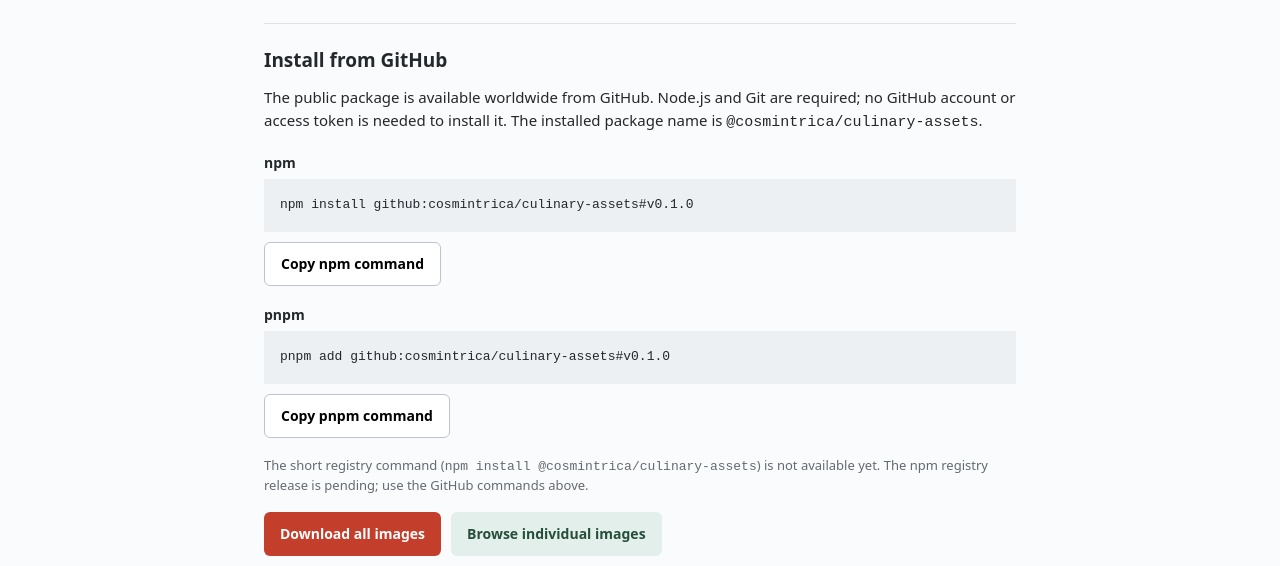
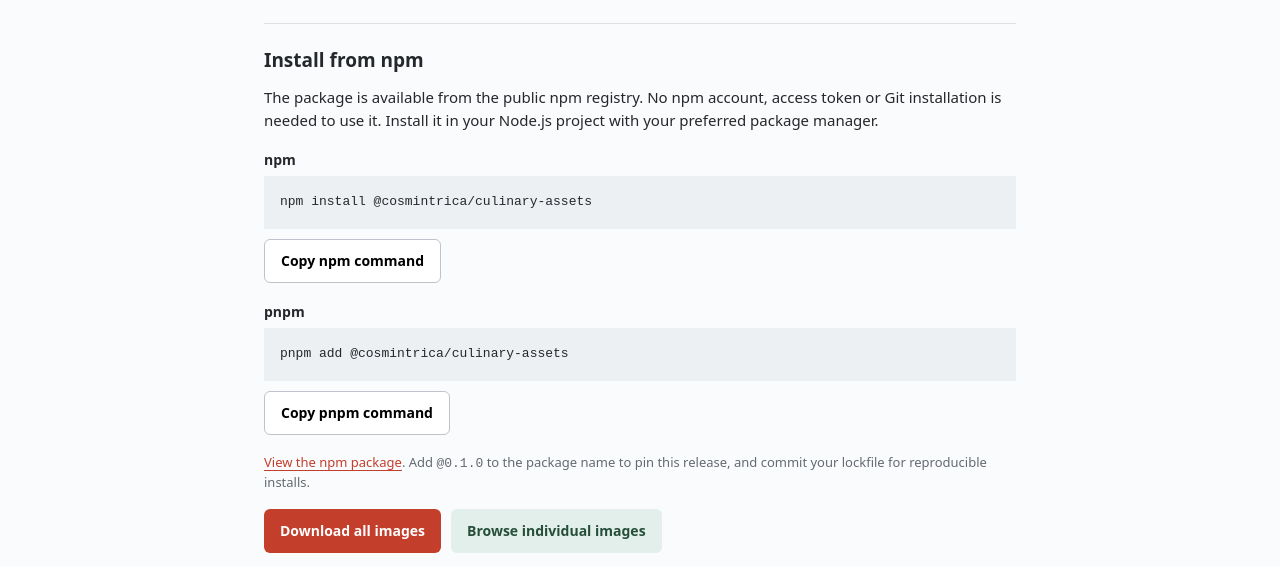
Before and after one commit to cosmintrica/culinary-assets, a website: page guide.html in a window 1280 px wide. Shown: the part 203-769 px from the top of the page. Drawn offline with Linux system fonts and the light colour scheme.

Commit message:
Document public npm registry installation

```diff
--- a/guide.html
+++ b/guide.html
@@ -16,15 +16,15 @@
     <h2>Install & license</h2>
     <nav class="guide-nav" aria-label="Guide sections"><a href="#install">Install</a><a href="#web">Web</a><a href="#native">Expo</a><a href="#art-license">Licenses</a></nav>
     <section id="install">
-      <h3>Install from GitHub</h3>
-      <p>The public package is available worldwide from GitHub. Node.js and Git are required; no GitHub account or access token is needed to install it. The installed package name is <code>@cosmintrica/culinary-assets</code>.</p>
+      <h3>Install from npm</h3>
+      <p>The package is available from the public npm registry. No npm account, access token or Git installation is needed to use it. Install it in your Node.js project with your preferred package manager.</p>
       <h4>npm</h4>
-      <pre><code id="npm-command">npm install github:cosmintrica/culinary-assets#v0.1.0</code></pre>
+      <pre><code id="npm-command">npm install @cosmintrica/culinary-assets</code></pre>
       <button class="copy" type="button" data-copy="npm-command">Copy npm command</button>
       <h4>pnpm</h4>
-      <pre><code id="pnpm-command">pnpm add github:cosmintrica/culinary-assets#v0.1.0</code></pre>
+      <pre><code id="pnpm-command">pnpm add @cosmintrica/culinary-assets</code></pre>
       <button class="copy" type="button" data-copy="pnpm-command">Copy pnpm command</button>
-      <p class="registry-note">The short registry command (<code>npm install @cosmintrica/culinary-assets</code>) is not available yet. The npm registry release is pending; use the GitHub commands above.</p>
+      <p class="registry-note"><a href="https://www.npmjs.com/package/@cosmintrica/culinary-assets">View the npm package</a>. Add <code>@0.1.0</code> to the package name to pin this release, and commit your lockfile for reproducible installs.</p>
       <div class="actions"><a class="download" href="https://github.com/cosmintrica/culinary-assets/archive/refs/tags/v0.1.0.zip">Download all images</a><a class="download secondary" href="index.html">Browse individual images</a></div>
       <p>There are 54 separate PNGs and 54 separate WebPs. The multi-object sheets in the README are previews, not the files you need to use.</p>
     </section>
--- a/package.json
+++ b/package.json
@@ -18,7 +18,7 @@
   "license": "(CC0-1.0 AND MIT)",
   "repository": { "type": "git", "url": "https://github.com/cosmintrica/culinary-assets.git" },
   "bugs": { "url": "https://github.com/cosmintrica/culinary-assets/issues" },
-  "homepage": "https://github.com/cosmintrica/culinary-assets#readme",
+  "homepage": "https://cosmintrica.github.io/culinary-assets/",
   "author": "cosmintrica",
   "keywords": ["culinary", "food", "ingredients", "kitchen", "png", "webp", "cc0", "expo", "react-native"],
   "scripts": { "build": "node scripts/build.mjs", "test": "node --test tests/*.test.mjs", "verify:package": "node scripts/verify-package.mjs" },
```
Also changed, not shown: tests/assets.test.mjs (+7 -1 lines), README.md.
